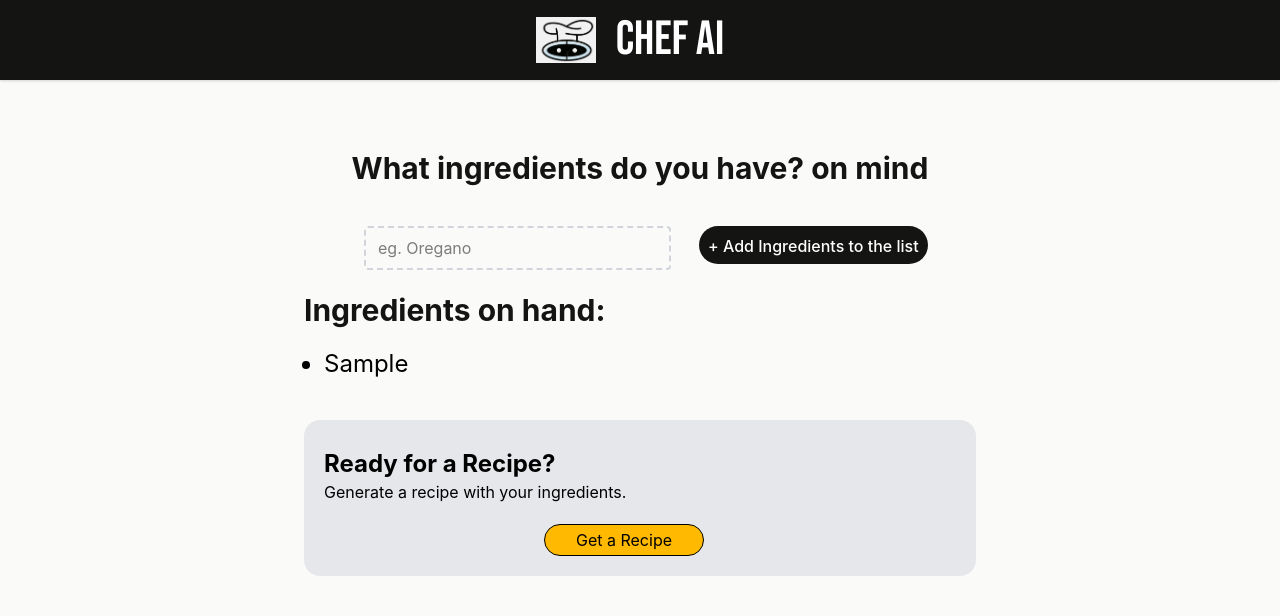
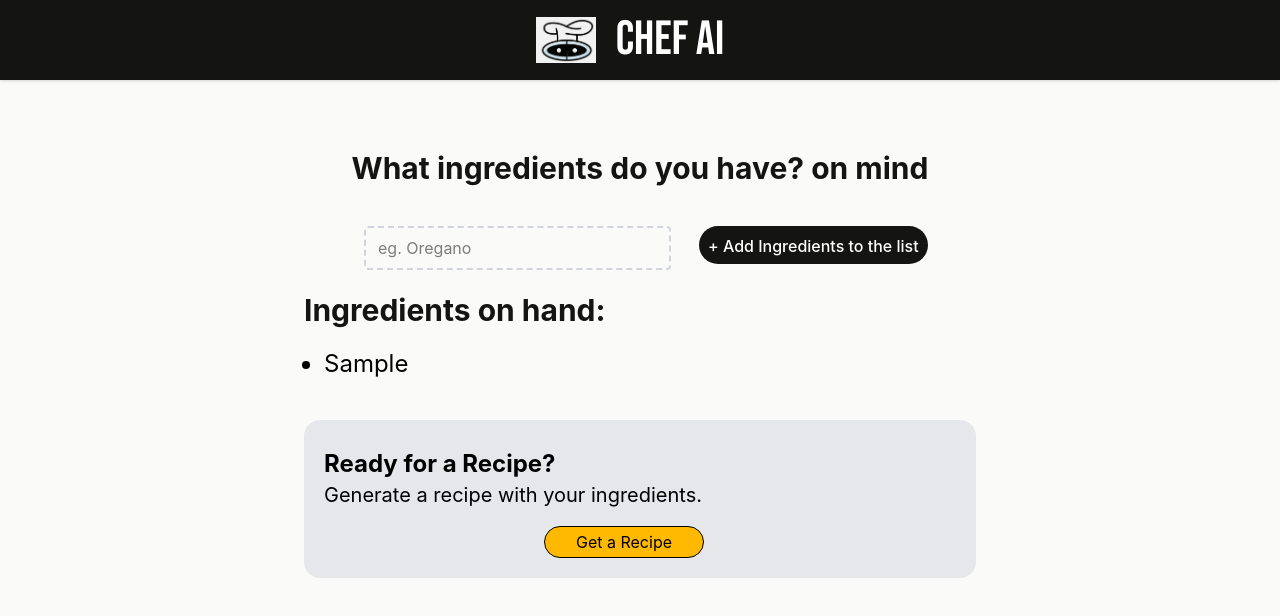
Before and after one commit to SIRAJUDEEN-I/Chef_AI, a React (Vite) app: page / in a window 1280 px wide. Both pictures are taken after typing "Sample" into the empty fields and a click on the button "+ Add Ingredients to the list". Shown: the top 616 px of the page. Built offline with nearby package versions, Linux system fonts and the light colour scheme; what tailwindcss-motion would draw is missing.

Commit message:
modified system promt

```diff
--- a/src/ai.js
+++ b/src/ai.js
@@ -35,7 +35,7 @@
 export async function getRecipeFromGemini(ingredientsArr) {
     // The system prompt provides instructions to the AI model on how to behave.
     const systemPrompt = `
-You are an assistant that receives a list of ingredients that a user has and suggests a recipe they could make with some or all of those ingredients. You don't need to use every ingredient they mention in your recipe. The recipe can include additional ingredients they didn't mention, but try not to include too many extra ingredients. mostly give simple recipes. Format your response in markdown to make it easier to render to a web page.
+You are an assistant that receives a list of ingredients that a user has and suggests a recipe they could make with some or all of those ingredients. You don't need to use every ingredient they mention in your recipe. The recipe can include additional ingredients they didn't mention, but try not to include too many extra ingredients. mostly give simple recipes. give step by step and easy to read Format your response in markdown to make it easier to render to a web page.
 `;
 
     // Join the array of ingredients into a single comma-separated string.
--- a/src/components/BodySec/BodySec.jsx
+++ b/src/components/BodySec/BodySec.jsx
@@ -56,8 +56,8 @@ export default function BodySec(){
 
                     <div className="bg-gray-200 flex flex-col rounded-2xl p-5">
                         <h3 className="mt-2 text-lg sm:text-2xl font-bold">Ready for a Recipe?</h3>
-                        <p className="mb-2">Generate a recipe with your ingredients.</p>
-                        <button className="border mt-3 bg-amber-400 transition-transform focus:scale-90 hover:scale-110 focus:ring-2 rounded-2xl focus:bg-amber-300  ml-auto  mr-auto px-5 py-[3px] md:ml-55 md:w-40 m" onClick={getRecipe}>
+                        <p className="mb-2 md:text-[20px]">Generate a recipe with your ingredients.</p>
+                        <button className="border   bg-amber-400 transition-transform focus:scale-90 hover:scale-110 focus:ring-2 rounded-2xl focus:bg-amber-300  ml-auto  mr-auto px-4 py-[3px] mt-2 md:ml-55 md:w-40 m" onClick={getRecipe}>
                             Get a Recipe
                         </button>
                     </div>
@@ -66,5 +66,8 @@ export default function BodySec(){
             {recipe && <AiRecipe recipe={recipe} />}
         </main>
 
+
+
+
     )
 }
```
